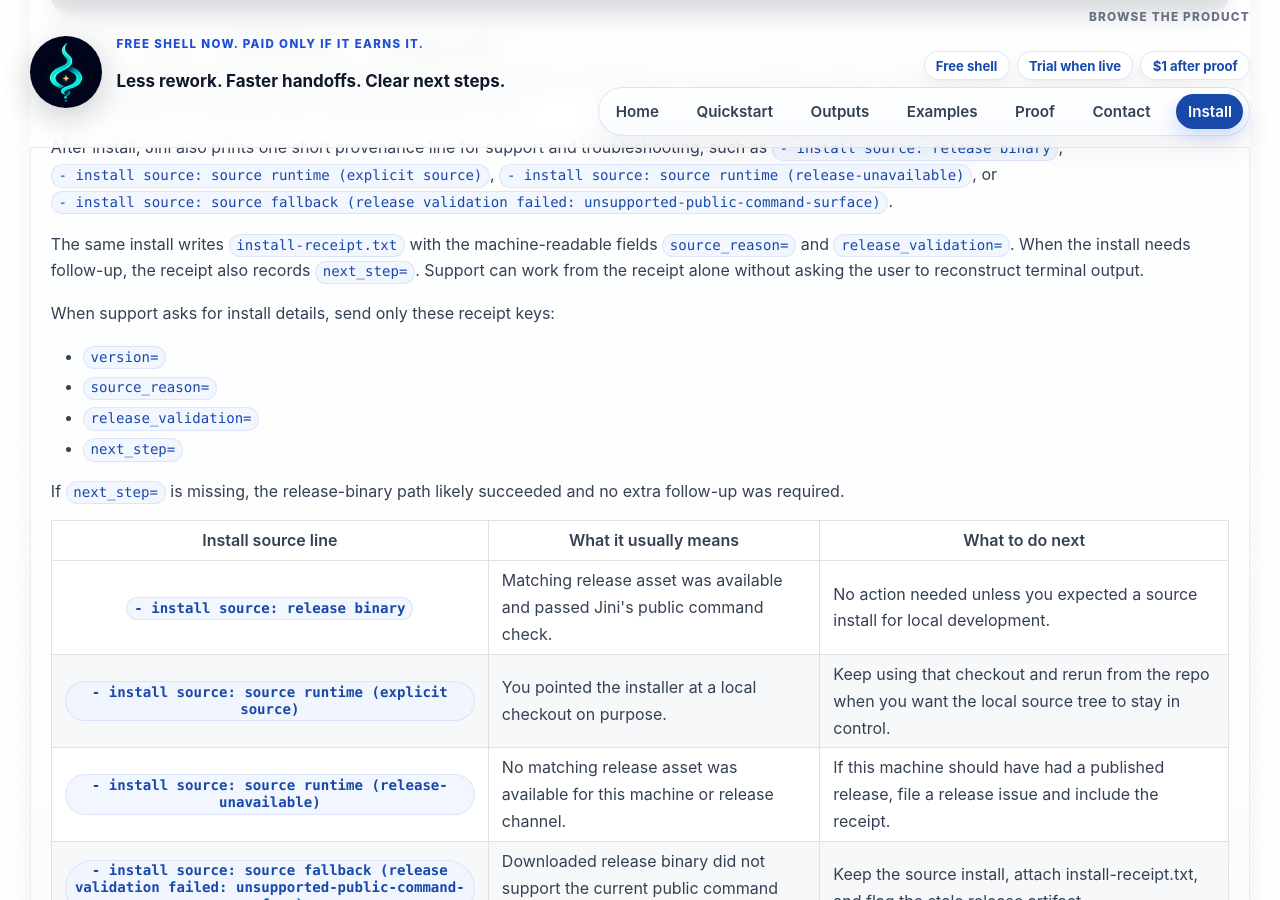
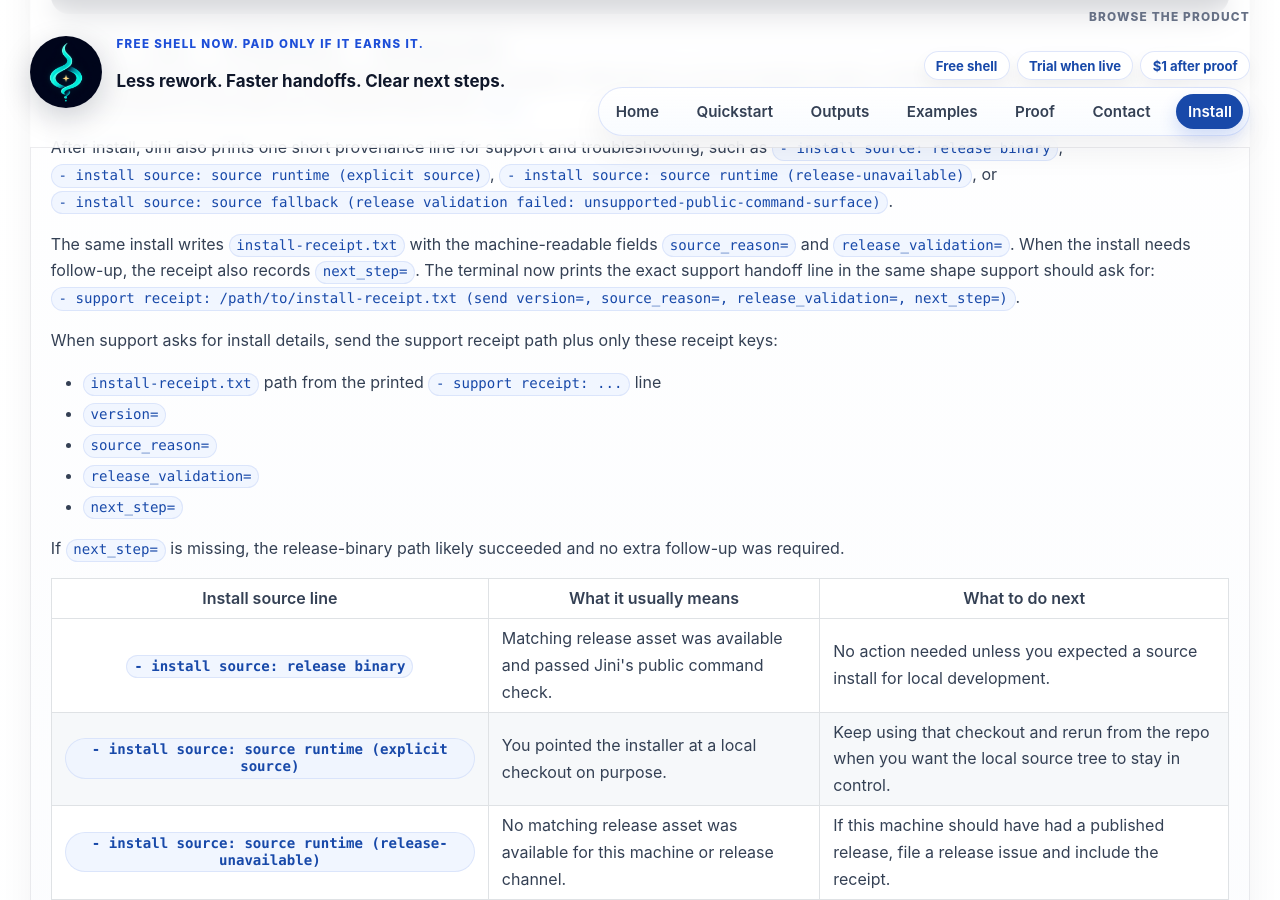
Before and after one commit to maridlabsai/jini, a Jekyll site: the page built from docs/install.md, in a window 1280 px wide and 900 px high, scrolled down 1706 px. Built offline with Jekyll 4.4.1, drawn with Linux system fonts in a browser that asks for light colours.

Commit message:
Align install docs with support receipt path

```diff
--- a/docs/install.md
+++ b/docs/install.md
@@ -64,10 +64,11 @@
 
   <p>After install, Jini also prints one short provenance line for support and troubleshooting, such as <code>- install source: release binary</code>, <code>- install source: source runtime (explicit source)</code>, <code>- install source: source runtime (release-unavailable)</code>, or <code>- install source: source fallback (release validation failed: unsupported-public-command-surface)</code>.</p>
 
-  <p>The same install writes <code>install-receipt.txt</code> with the machine-readable fields <code>source_reason=</code> and <code>release_validation=</code>. When the install needs follow-up, the receipt also records <code>next_step=</code>. Support can work from the receipt alone without asking the user to reconstruct terminal output.</p>
+  <p>The same install writes <code>install-receipt.txt</code> with the machine-readable fields <code>source_reason=</code> and <code>release_validation=</code>. When the install needs follow-up, the receipt also records <code>next_step=</code>. The terminal now prints the exact support handoff line in the same shape support should ask for: <code>- support receipt: /path/to/install-receipt.txt (send version=, source_reason=, release_validation=, next_step=)</code>.</p>
 
-  <p>When support asks for install details, send only these receipt keys:</p>
+  <p>When support asks for install details, send the support receipt path plus only these receipt keys:</p>
   <ul>
+    <li><code>install-receipt.txt</code> path from the printed <code>- support receipt: ...</code> line</li>
     <li><code>version=</code></li>
     <li><code>source_reason=</code></li>
     <li><code>release_validation=</code></li>
```
Also changed, not shown: tests/test_public_cli_docs.py (+3 -2 lines).
